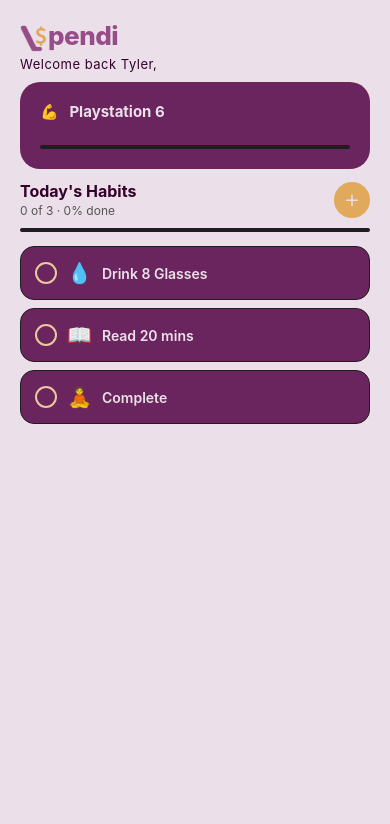
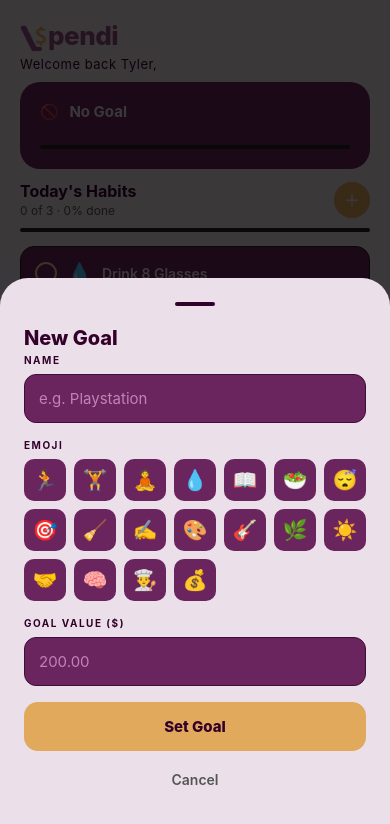
Before and after one commit to td-marsters/VESA-Hackathon-2026, a React Native app in the folder frontend/: screen /Main in a window 390 px wide. Shown: the top 824 px of the page. Built offline with nearby package versions, Linux system fonts and the light colour scheme.

Commit message:
goal default change
If no goal set, prompts user to set one automatically

```diff
--- a/frontend/screens/Home.js
+++ b/frontend/screens/Home.js
@@ -14,7 +14,7 @@
   { id: '3', name: 'Complete', emoji: '🧘', reward: 500.00, completed: false},
 ]; //Replace with server call
 
-let GOAL = {name: 'Playstation 6', emoji: '🎰', value: 500.00, progression: 0};
+let GOAL = {name: 'No Goal', emoji: '', value: 0.00, progression: 0};
 //Replace with server call
 
 const USER_NAME = "Tyler";
@@ -30,9 +30,9 @@
   const [toast, setToast] = useState(null);
 
   // Goal modal
-  const [goalModal, setGoalModal] = useState(false);
+  const [goalModal, setGoalModal] = useState(goal.name == 'No Goal');
   const [goalName, setGoalName] = useState('');
-  const [goalIcon, setGoalIcon] = useState('💪');
+  const [goalIcon, setGoalIcon] = useState('🚫');
   const [goalValue, setGoalValue] = useState('200.00');
   const [goalComplete, setGoalComplete] = useState(false);
 
@@ -56,7 +56,7 @@
       if (completing) {
         setProgress(b => parseFloat((b + h.reward).toFixed(2)));
         showToast(`+$${h.reward.toFixed(2)} earned from ${h.name}!`);
-        if(progress == goal.value) {completeGoal();}
+        if(progress >= goal.value) {completeGoal();}
       } else {
         setProgress(b => parseFloat(Math.max(0, b - h.reward).toFixed(2)));
       }
@@ -100,7 +100,6 @@
     });
     setGoalModal(false);
     setGoalName('');
-    setGoalIcon('💪');
     setGoalValue('200.00');
   };
 
@@ -250,7 +249,7 @@
             <TouchableOpacity style={styles.modalBtn} onPress={addGoal}>
               <Text style={styles.modalBtnText}>Set Goal</Text>
             </TouchableOpacity>
-            <TouchableOpacity style={styles.cancelBtn} visible={!goalComplete} onPress={() => setGoalModal(false)}>
+            <TouchableOpacity style={styles.cancelBtn} onPress={() => setGoalModal(false)}>
               <Text style={styles.cancelBtnText}>Cancel</Text>
             </TouchableOpacity>
           </Pressable>
```
